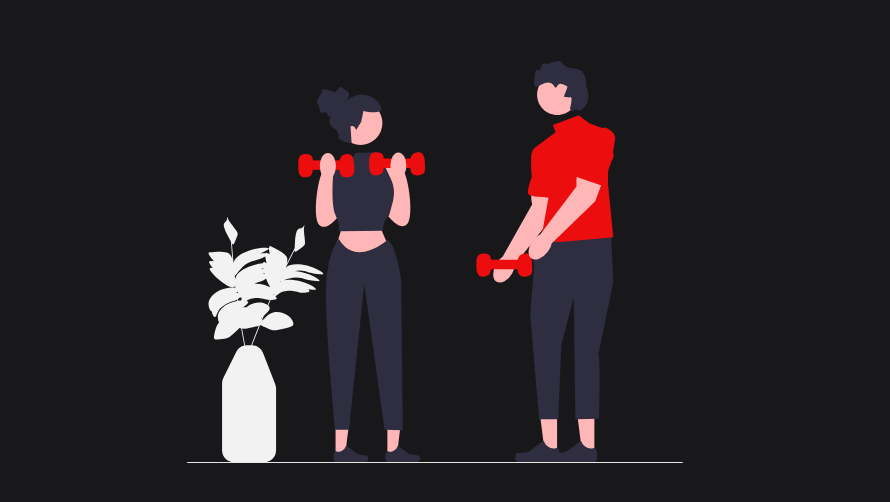
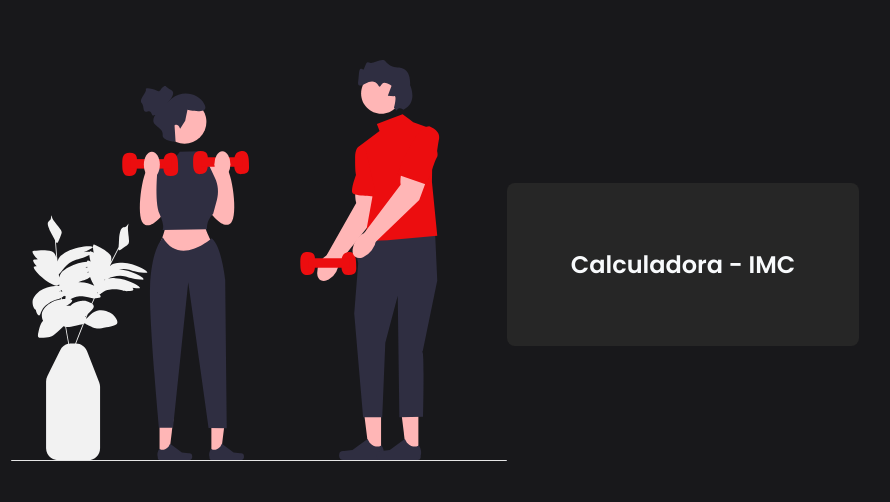
Before and after one commit to MARCELOlima564/tds2-revisao1, a plain HTML site: page index.html in a window 1280 px wide. Shown: the part 136-638 px from the top of the page, without its empty margins (205-1095 px from the left). Drawn offline with Linux system fonts and the light colour scheme.

Commit message:
feat: add Poppins font

```diff
--- a/assets/css/style.index.css
+++ b/assets/css/style.index.css
@@ -1,4 +1,9 @@
+
+@import url('https://fonts.googleapis.com/css2?family=Poppins:wght@100;200;300;400;500;600&display=swap');
+
+/*Reset css*/
 *{
+    font-family: 'Poppins', sans-serif;
     margin: 0;
     padding: 0;
     box-sizing: border-box;
@@ -16,3 +21,16 @@ main{
 img{
     width: 31rem;
 }
+#form{
+    display: flex;
+    flex-direction: column;
+    padding: 2rem;
+    color: #f8fafc;
+    background-color: #262626;
+    border-radius: 8px;
+}
+#calculator{
+    display: flex;
+    flex-direction: column;
+    padding: 2rem;
+}
--- a/index.html
+++ b/index.html
@@ -13,7 +13,9 @@
             <img src="assets/images/picture.svg" alt="">
         </section>
         <section id="form">
-
+            <div id="calculator">
+                <h1 id="title">Calculadora - IMC</h1>
+            </div>
         </section>
     </main>
 </body>
```
